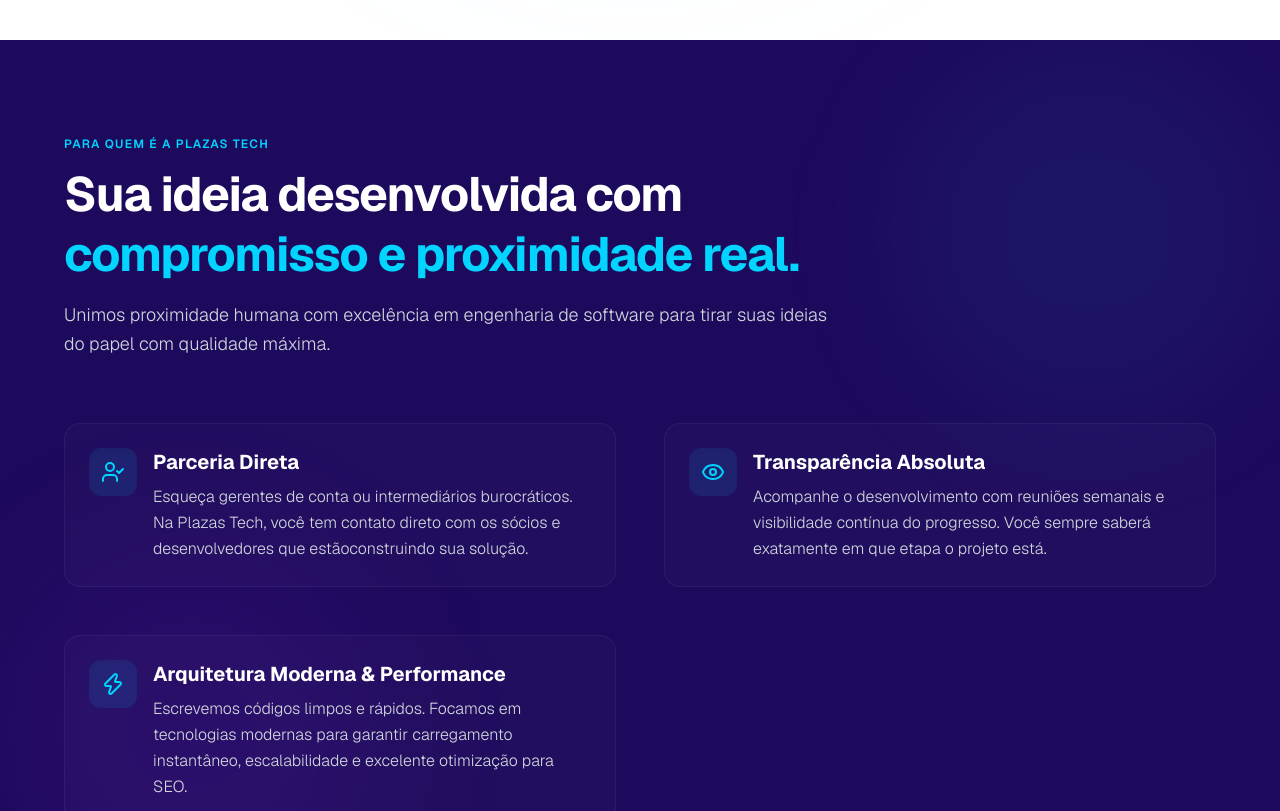
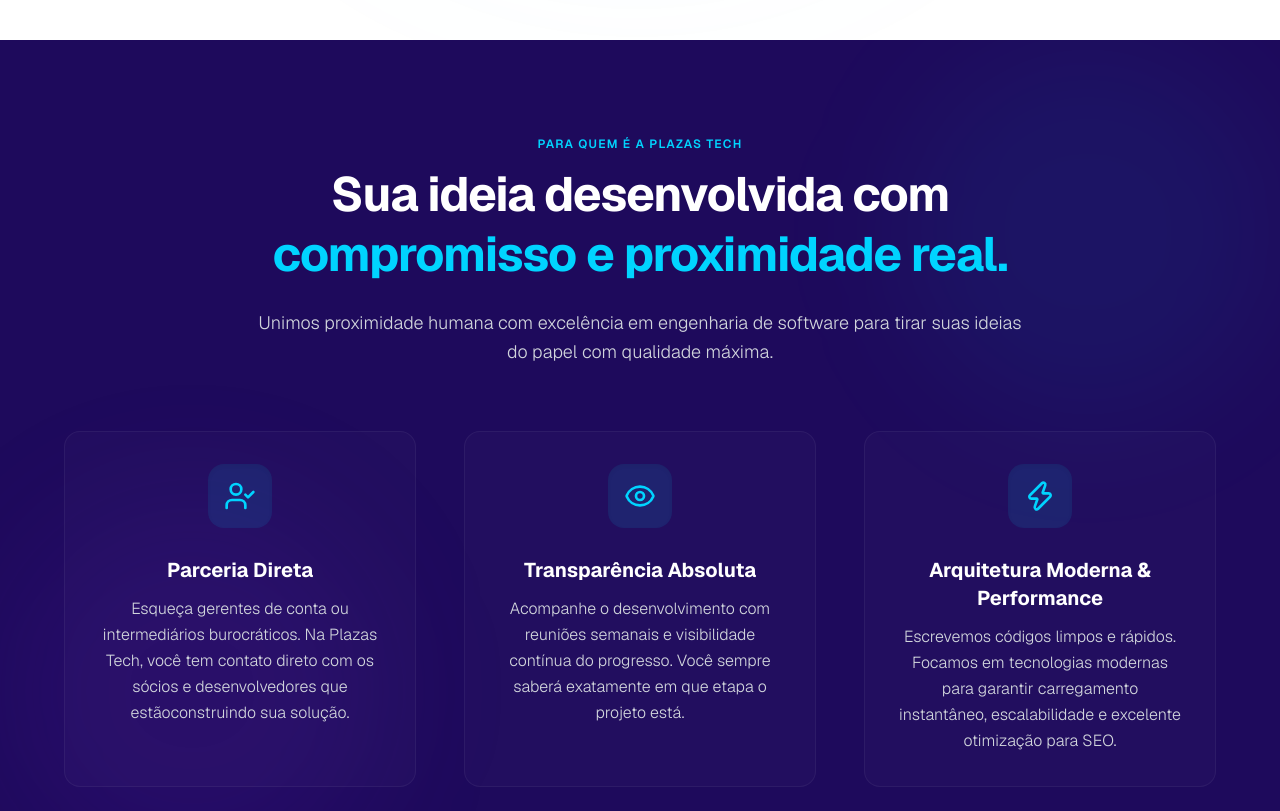
Before and after one commit to gabrielplazas/plazas-tech, a Next.js app: page / in a window 1280 px wide. Shown: the part 760-1571 px from the top of the page. Built offline with nearby package versions, Linux system fonts and the light colour scheme.

Commit message:
feat: add CtaFinal, ForWho, and Services components to home page

```diff
--- a/app/components/CtaFinal.tsx
+++ b/app/components/CtaFinal.tsx
@@ -52,7 +52,7 @@
 
           {/* Right side: Secondary Contacts Card */}
           <div className="lg:col-span-5 w-full">
-            <div className="bg-white/[0.02] backdrop-blur-md border border-white/10 rounded-3xl p-8 shadow-2xl relative overflow-hidden">
+            <div className="bg-white/[0.02] backdrop-blur-md border border-white/10 rounded-md p-8 shadow-2xl relative overflow-hidden">
               {/* Subtle top-right glow in the card */}
               <div className="absolute -top-12 -right-12 w-32 h-32 bg-[#00D4FF]/10 rounded-full blur-2xl pointer-events-none" />
 
--- a/app/components/ForWho.tsx
+++ b/app/components/ForWho.tsx
@@ -26,7 +26,7 @@
       <div className="absolute bottom-0 left-0 w-96 h-96 bg-[#6B21C8]/10 rounded-full blur-3xl pointer-events-none" />
 
       <div className="max-w-6xl mx-auto w-full relative z-10">
-        <div className="max-w-3xl mb-16">
+        <div className="max-w-3xl mx-auto mb-16 text-center flex flex-col items-center">
           <p className="text-xs font-semibold tracking-widest uppercase text-[#00D4FF] mb-3">
             Para quem é a Plazas Tech
           </p>
@@ -34,21 +34,21 @@
             Sua ideia desenvolvida com <br className="hidden sm:inline" />
             <span className="text-[#00D4FF]">compromisso e proximidade real.</span>
           </h2>
-          <p className="text-gray-300 text-base sm:text-lg font-light mt-4 leading-relaxed">
+          <p className="text-gray-300 text-base sm:text-lg font-light mt-6 leading-relaxed">
             Unimos proximidade humana com excelência em engenharia de software para tirar suas ideias do papel com qualidade máxima.
           </p>
         </div>
 
-        <div className="grid grid-cols-1 md:grid-cols-2 gap-8 lg:gap-12 mt-8">
+        <div className="grid grid-cols-1 md:grid-cols-3 gap-8 lg:gap-12 mt-8">
           {benefits.map((benefit, idx) => {
             const Icon = benefit.icon
             return (
-              <div key={idx} className="flex items-start gap-4 p-6 rounded-2xl bg-white/[0.02] border border-white/5 hover:border-[#00D4FF]/20 hover:bg-white/[0.04] transition-all duration-300">
-                <div className="p-3 bg-[#00D4FF]/10 text-[#00D4FF] rounded-xl shadow-inner">
-                  <Icon size={24} />
+              <div key={idx} className="flex flex-col items-center text-center gap-5 p-8 rounded-2xl bg-white/[0.02] border border-white/5 hover:border-[#00D4FF]/20 hover:bg-white/[0.04] transition-all duration-300">
+                <div className="p-4 bg-[#00D4FF]/10 text-[#00D4FF] rounded-2xl shadow-inner mb-2">
+                  <Icon size={32} />
                 </div>
                 <div>
-                  <h3 className="text-lg sm:text-xl font-bold text-white mb-2">
+                  <h3 className="text-xl font-bold text-white mb-3">
                     {benefit.title}
                   </h3>
                   <p className="text-gray-300 text-sm sm:text-base font-light leading-relaxed">
--- a/app/components/Services.tsx
+++ b/app/components/Services.tsx
@@ -23,7 +23,7 @@
   ]
 
   return (
-    <section id="services" className="relative overflow-hidden px-6 md:px-12 py-24 min-h-screen flex flex-col justify-center bg-white">
+    <section id="services" className="relative overflow-hidden px-6 md:px-12 py-24 min-h-screen flex flex-col justify-center bg-[#0a0214]">
       <div className="max-w-6xl mx-auto w-full">
         <div className="text-left md:text-center max-w-2xl mx-auto mb-16">
           <p className="text-xs font-semibold tracking-widest uppercase text-gray-400 mb-3">
```
